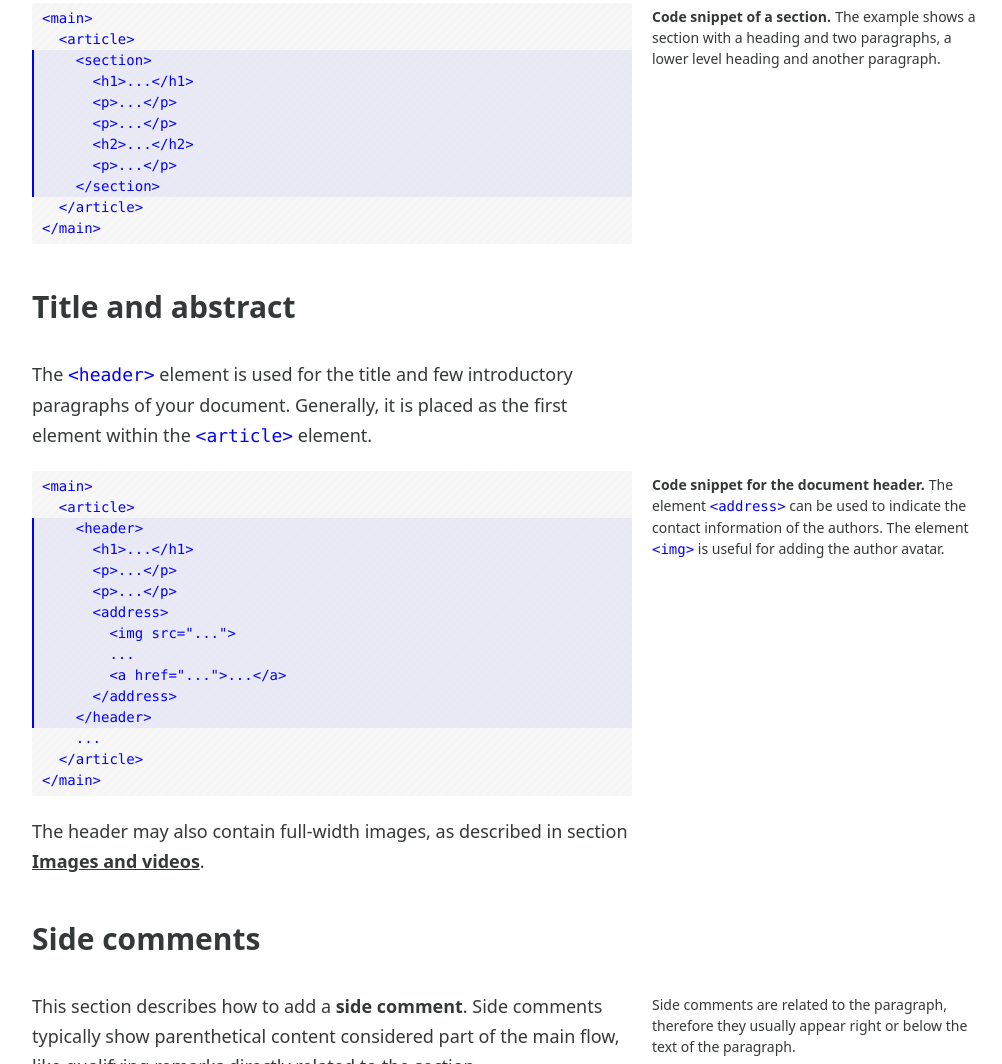
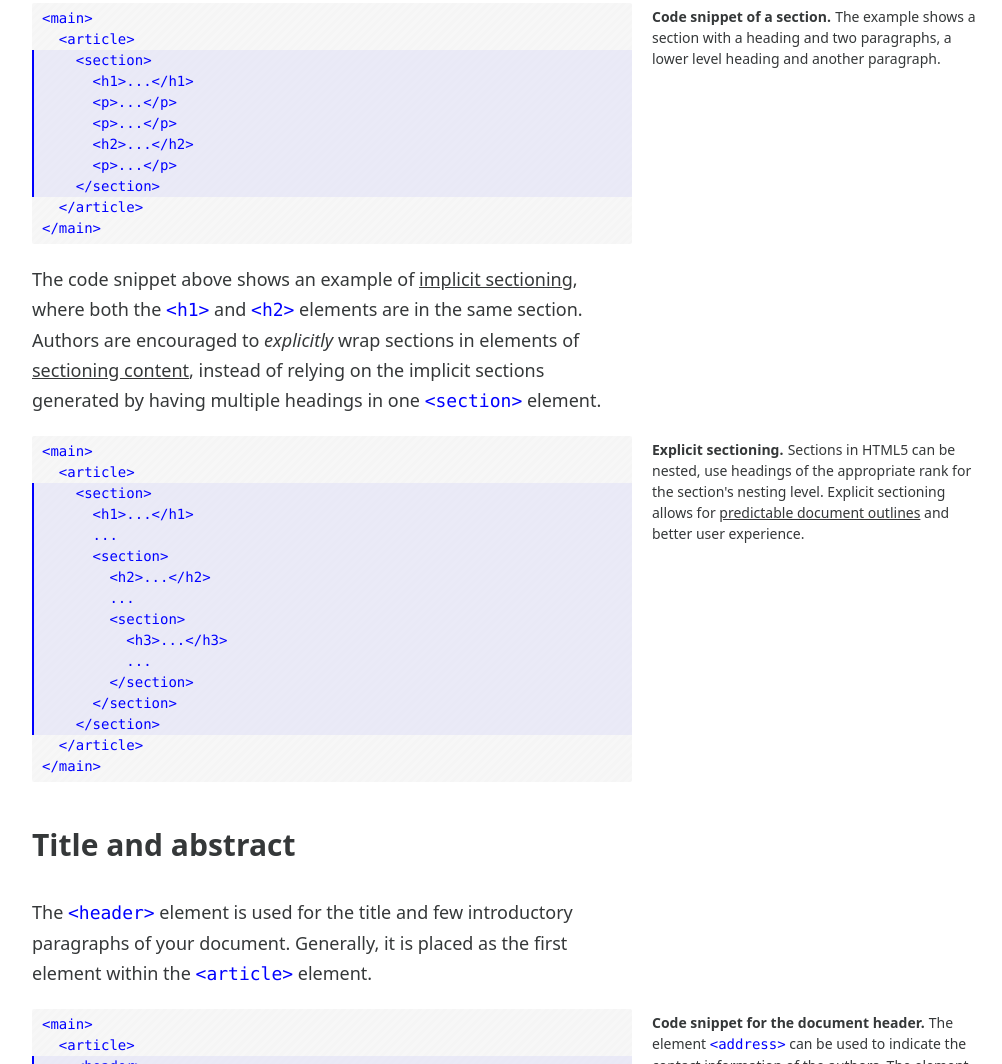
Before and after one commit to nextbitlabs/Rapido, a website: page index.html in a window 1280 px wide. Shown: the part 2547-3611 px from the top of the page, without its empty margins (136-1138 px from the left). Drawn offline with nearby package versions, Linux system fonts and the light colour scheme.

Commit message:
close #116 | encourage to explicitly wrap sections in elements

```diff
--- a/index.html
+++ b/index.html
@@ -110,6 +110,29 @@
             <figcaption>
               <h1>Code snippet of a section.</h1>
               <p>The example shows a section with a heading and two paragraphs, a lower level heading and another paragraph.</p>
+            </figcaption>
+          </figure>
+          <p>The code snippet above shows an example of <a href="https://developer.mozilla.org/en-US/docs/Web/Guide/HTML/Using_HTML_sections_and_outlines#Implicit_sectioning">implicit sectioning</a>, where both the <code>&lt;h1&gt;</code> and <code>&lt;h2&gt;</code> elements are in the same section. Authors are encouraged to <em>explicitly</em> wrap sections in elements of <a href="https://www.w3.org/TR/2014/REC-html5-20141028/sections.html#headings-and-sections">sectioning content</a>, instead of relying on the implicit sections generated by having multiple headings in one <code>&lt;section&gt;</code> element.</p>
+          <figure>
+            <pre><code>&lt;main&gt;
+  &lt;article&gt;</code>
+<mark><code>    &lt;section&gt;
+      &lt;h1&gt;...&lt;/h1&gt;
+      ...
+      &lt;section&gt;
+        &lt;h2&gt;...&lt;/h2&gt;
+        ...
+        &lt;section&gt;
+          &lt;h3&gt;...&lt;/h3&gt;
+          ...
+        &lt;/section&gt;
+      &lt;/section&gt;
+    &lt;/section&gt;</code></mark>
+<code>  &lt;/article&gt;
+&lt;/main&gt;</code></pre>
+            <figcaption>
+              <h1>Explicit sectioning.</h1>
+              <p>Sections in HTML5 can be nested, use headings of the appropriate rank for the section's nesting level. Explicit sectioning allows for <a href="https://developer.mozilla.org/en-US/docs/Web/Guide/HTML/Using_HTML_sections_and_outlines#Problems_solved_by_HTML5">predictable document outlines</a> and better user experience.</p>
             </figcaption>
           </figure>
         </section>
```
